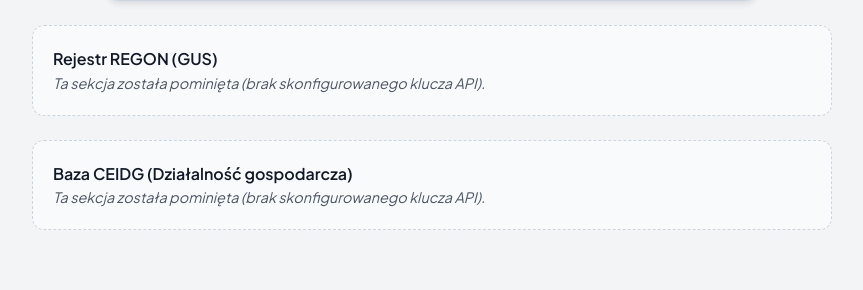
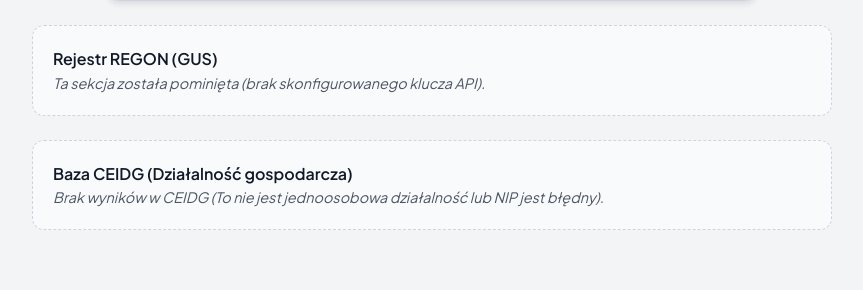
Before and after one commit to deonyamwanza1-cmyk/WebApp, a Flask app: page /szukaj in a window 1280 px wide. Shown: the part 413-703 px from the top of the page, without its empty margins (208-1071 px from the left). Run offline with Flask 3, Linux system fonts and the light colour scheme; some libraries are stand-ins or nearby versions.

Commit message:
fix ceidg logic

```diff
--- a/company_search.py
+++ b/company_search.py
@@ -64,7 +64,7 @@ company_bp = Blueprint(
 # KONFIGURACJA - wpisz tutaj swoje klucze, gdy je otrzymasz
 # ======================================================================
 REGON_API_KEY = os.environ.get("REGON_API_KEY", "")   # np. "a1b2c3d4e5f6g7h8i9j0"  -> zostaw puste, by pominac
-CEIDG_API_KEY = os.environ.get("CEIDG_API_KEY", "")   # np. "eyJhbGciOiJI..."        -> zostaw puste, by pominac
+CEIDG_API_KEY = os.environ.get("CEIDG_API_KEY", "").strip().replace('"', '')   # np. "eyJhbGciOiJI..."        -> zostaw puste, by pominac
 REGON_IS_PRODUCTION = False  # ustaw True po otrzymaniu klucza produkcyjnego
 # ======================================================================
 
@@ -226,7 +226,8 @@ def pobierz_z_ceidg(nip: str):
         return None, "brak polaczenia z CEIDG"
 
     if odp.status_code != 200:
-        return None, None
+        # Pass the actual HTTP error code to the UI instead of failing silently
+        return None, f"Błąd API CEIDG (Odmowa dostępu / HTTP {odp.status_code}). Sprawdź poprawność klucza."
 
     dane = odp.json().get("firmy", [])
     if not dane:
--- a/templates/search_company.html
+++ b/templates/search_company.html
@@ -135,12 +135,16 @@
     </div>
   {% endif %}
 
-  <!-- CEIDG Omitted State -->
+  <!-- CEIDG Omitted State / Error / Not Found -->
   {% if not wynik_ceidg %}
     <div class="omitted-section">
       <div>
         <h3 class="omitted-title">Baza CEIDG (Działalność gospodarcza)</h3>
-        <p class="omitted-text">Ta sekcja została pominięta (brak skonfigurowanego klucza API).</p>
+        {% if info_ceidg %}
+          <p class="omitted-text">{{ info_ceidg }}</p>
+        {% else %}
+          <p class="omitted-text">Brak wyników w CEIDG (To nie jest jednoosobowa działalność lub NIP jest błędny).</p>
+        {% endif %}
       </div>
     </div>
   {% endif %}
```
